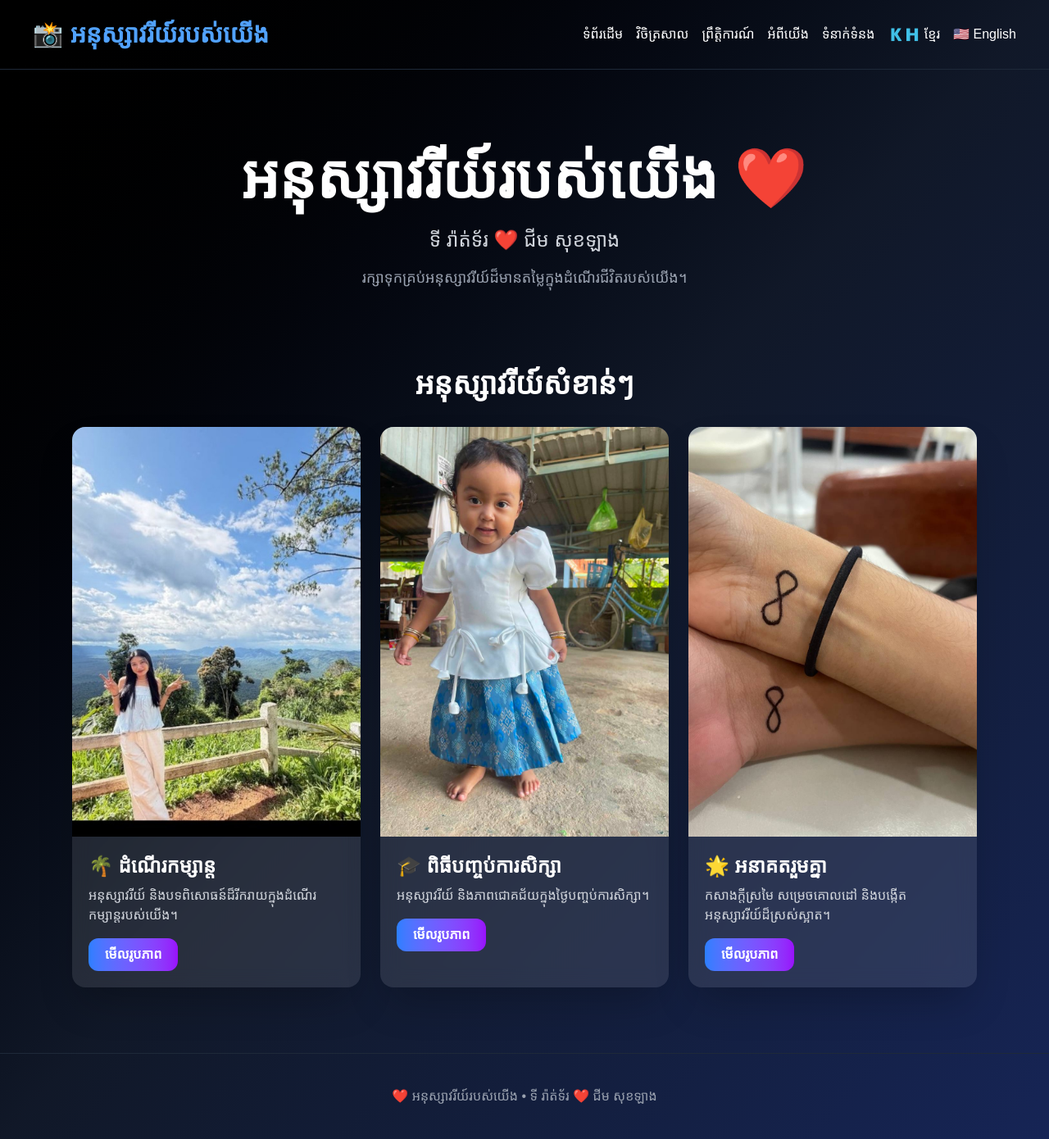
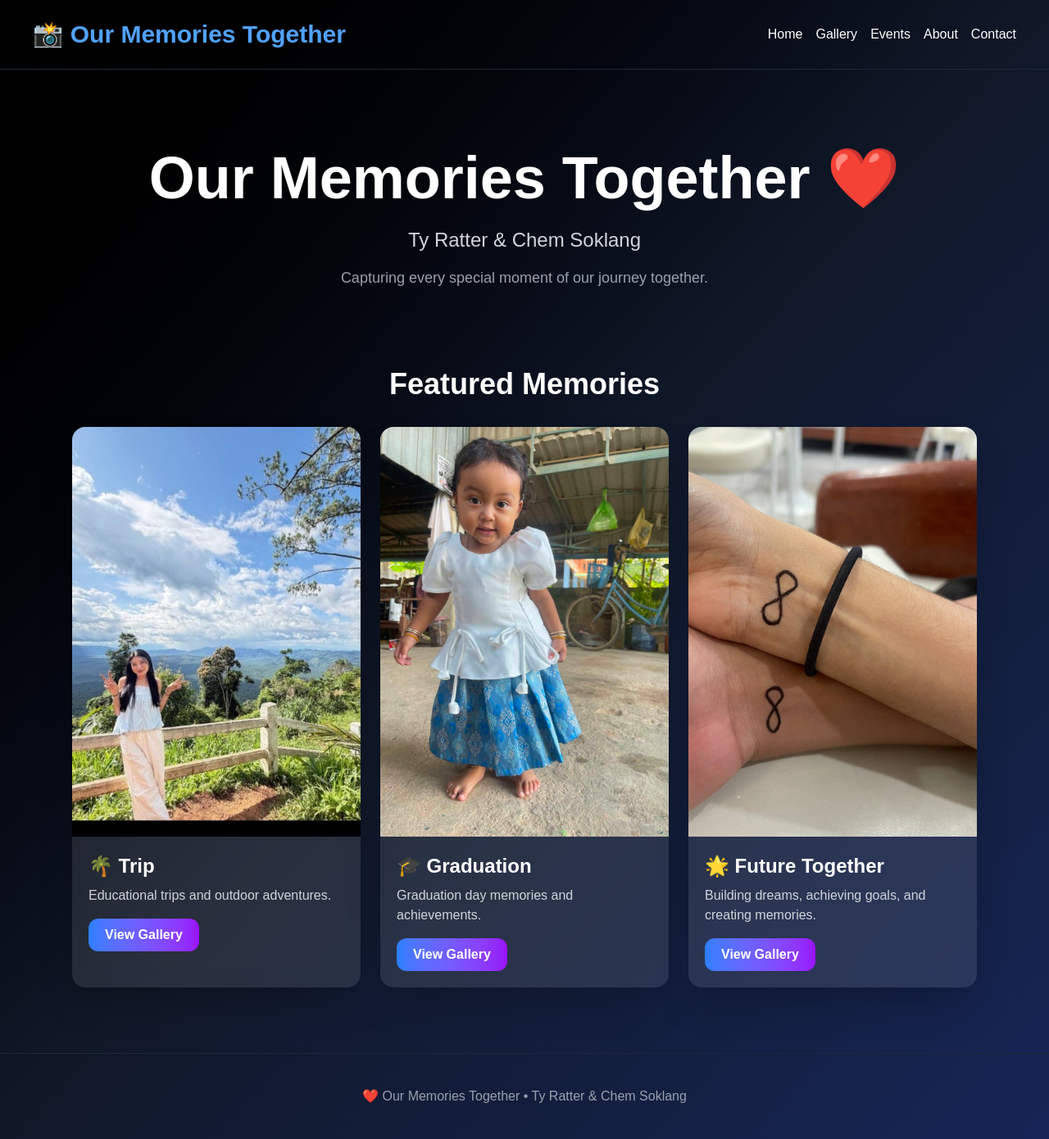
Before and after one commit to kachheangveng7-dot/veng-photo, a Next.js app: page / in a window 1280 px wide. Shown: the whole page at 82% size. Built offline with nearby package versions, Linux system fonts and the light colour scheme.

Commit message:
Update website

```diff
--- a/app/contact/page.tsx
+++ b/app/contact/page.tsx
@@ -1,32 +1,15 @@
 export default function ContactPage() {
   return (
-    <main className="min-h-screen bg-gradient-to-br from-black via-gray-900 to-blue-950 text-white p-6 md:p-10">
-      <div className="max-w-3xl mx-auto">
-        <h1 className="text-3xl md:text-5xl font-bold mb-6">
-          📞 Contact Us
-        </h1>
+    <main className="min-h-screen bg-black text-white p-10">
+      <h1 className="text-5xl font-bold mb-6">
+        Contact Us
+      </h1>
 
-        <div className="bg-white/10 backdrop-blur-md rounded-2xl p-6 shadow-2xl space-y-4">
-          <p className="text-lg">
-            📧 Email: tyratter0@gmail.com
-          </p>
-
-          <p className="text-lg">
-            📱 Phone: +855 93 725 577
-          </p>
-
-          <p className="text-lg">
-            📍 Location: ភូមិផ្អាវ ឃុំផ្អាវ ស្រុកបាធាយ ខេត្តកំពង់ចាម
-          </p>
-        </div>
-
-        <div className="mt-10 text-center">
-          <p className="text-gray-400">
-            ❤️ Thank you for visiting Our Memories Together
-          </p>
-        </div>
+      <div className="space-y-3">
+        <p>Email: tyratter0@gmail.com</p>
+        <p>Phone: +855 93 7255 77</p>
+        <p>Location: ភូមិផ្អាវ​ ឃុំផ្អាវ ស្រុកបាធាយ ខេត្តកំពង់ចាម</p>
       </div>
     </main>
   );
 }
-``
--- a/app/page.tsx
+++ b/app/page.tsx
@@ -6,36 +6,28 @@ export default function Home() {
       {/* Navigation */}
       <nav className="flex justify-between items-center px-6 md:px-10 py-6 border-b border-gray-800">
         <h1 className="text-xl md:text-3xl font-bold text-blue-400">
-          📸 អនុស្សាវរីយ៍របស់យើង
+          📸 Our Memories Together
         </h1>
 
-        <div className="flex flex-wrap items-center gap-4 text-sm md:text-base">
+        <div className="flex flex-wrap gap-4 text-sm md:text-base">
           <Link href="/" className="hover:text-blue-400">
-            ទំព័រដើម
+            Home
           </Link>
 
           <Link href="/gallery" className="hover:text-blue-400">
-            វិចិត្រសាល
+            Gallery
           </Link>
 
           <Link href="/events" className="hover:text-blue-400">
-            ព្រឹត្តិការណ៍
+            Events
           </Link>
 
           <Link href="/about" className="hover:text-blue-400">
-            អំពីយើង
+            About
           </Link>
 
           <Link href="/contact" className="hover:text-blue-400">
-            ទំនាក់ទំនង
-          </Link>
-
-          <Link href="/" className="hover:text-blue-400">
-            🇰🇭 ខ្មែរ
-          </Link>
-
-          <Link href="/en" className="hover:text-blue-400">
-            🇺🇸 English
+            Contact
           </Link>
         </div>
       </nav>
@@ -43,22 +35,22 @@ export default function Home() {
       {/* Hero Section */}
       <section className="text-center py-16 md:py-24 px-4">
         <h1 className="text-4xl md:text-7xl font-bold text-white">
-          អនុស្សាវរីយ៍របស់យើង ❤️
+          Our Memories Together ❤️
         </h1>
 
         <p className="text-lg md:text-2xl text-gray-300 mt-6">
-          ទី រ៉ាត់ទ័រ ❤️ ជីម សុខឡាង
+          Ty Ratter & Chem Soklang
         </p>
 
         <p className="text-sm md:text-lg text-gray-400 mt-4">
-          រក្សាទុកគ្រប់អនុស្សាវរីយ៍ដ៏មានតម្លៃក្នុងដំណើរជីវិតរបស់យើង។
+          Capturing every special moment of our journey together.
         </p>
       </section>
 
       {/* Featured Memories */}
       <section className="max-w-6xl mx-auto px-6 pb-20">
         <h2 className="text-3xl md:text-4xl font-bold mb-8 text-center">
-          អនុស្សាវរីយ៍សំខាន់ៗ
+          Featured Memories
         </h2>
 
         <div className="grid grid-cols-1 md:grid-cols-3 gap-6">
@@ -73,18 +65,18 @@ export default function Home() {
 
             <div className="p-5">
               <h3 className="text-2xl font-bold">
-                🌴 ដំណើរកម្សាន្ត
+                🌴 Trip
               </h3>
 
               <p className="text-gray-300 mt-2 mb-4">
-                អនុស្សាវរីយ៍ និងបទពិសោធន៍ដ៏រីករាយក្នុងដំណើរកម្សាន្តរបស់យើង។
+                Educational trips and outdoor adventures.
               </p>
 
               <Link
                 href="/gallery/trip"
                 className="inline-block bg-gradient-to-r from-blue-500 to-purple-600 px-5 py-2 rounded-xl font-semibold hover:scale-105 transition"
               >
-                មើលរូបភាព
+                View Gallery
               </Link>
             </div>
           </div>
@@ -99,18 +91,18 @@ export default function Home() {
 
             <div className="p-5">
               <h3 className="text-2xl font-bold">
-                🎓 ពិធីបញ្ចប់ការសិក្សា
+                🎓 Graduation
               </h3>
 
               <p className="text-gray-300 mt-2 mb-4">
-                អនុស្សាវរីយ៍ និងភាពជោគជ័យក្នុងថ្ងៃបញ្ចប់ការសិក្សា។
+                Graduation day memories and achievements.
               </p>
 
               <Link
                 href="/gallery/graduation"
                 className="inline-block bg-gradient-to-r from-blue-500 to-purple-600 px-5 py-2 rounded-xl font-semibold hover:scale-105 transition"
               >
-                មើលរូបភាព
+                View Gallery
               </Link>
             </div>
           </div>
@@ -125,18 +117,18 @@ export default function Home() {
 
             <div className="p-5">
               <h3 className="text-2xl font-bold">
-                🌟 អនាគតរួមគ្នា
+                🌟 Future Together
               </h3>
 
               <p className="text-gray-300 mt-2 mb-4">
-                កសាងក្តីស្រមៃ សម្រេចគោលដៅ និងបង្កើតអនុស្សាវរីយ៍ដ៏ស្រស់ស្អាត។
+                Building dreams, achieving goals, and creating memories.
               </p>
 
               <Link
                 href="/gallery/future"
                 className="inline-block bg-gradient-to-r from-blue-500 to-purple-600 px-5 py-2 rounded-xl font-semibold hover:scale-105 transition"
               >
-                មើលរូបភាព
+                View Gallery
               </Link>
             </div>
           </div>
@@ -147,9 +139,10 @@ export default function Home() {
       {/* Footer */}
       <footer className="text-center py-10 border-t border-gray-800">
         <p className="text-gray-400">
-          ❤️ អនុស្សាវរីយ៍របស់យើង • ទី រ៉ាត់ទ័រ ❤️ ជីម សុខឡាង
+          ❤️ Our Memories Together • Ty Ratter & Chem Soklang
         </p>
       </footer>
     </main>
   );
 }
+``
```
Also changed, not shown: app/en/page.tsx (deleted).
